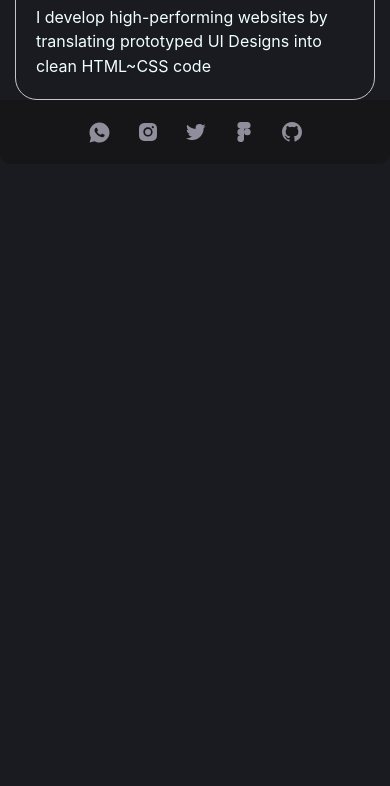
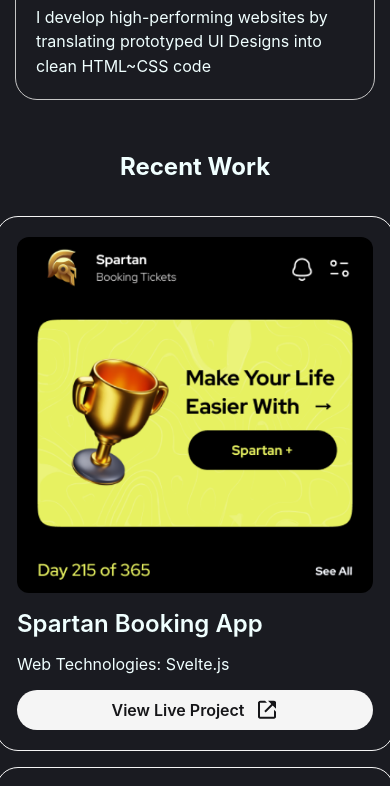
Before and after one commit to joeokat/Portfolio2.0, a React (Create React App) app: page / in a window 390 px wide. Shown: the part 980-1766 px from the top of the page. Before the commit the page ends 1149 px from the top, so only its background shows below. Built offline with nearby package versions, Linux system fonts and the light colour scheme.

Commit message:
Portfolio--container rectified

```diff
--- a/src/App.css
+++ b/src/App.css
@@ -162,19 +162,17 @@
   flex-direction: column;
   justify-content: center;
   align-items: center;
-  max-width: 640px;
-  margin: 0 auto;
   margin: 32px 0;
   gap: 16px;
 }
-.portfolio--container > h2 {
+.recent--work {
   display: flex;
+  align-self: center;
   justify-content: center;
-  align-items: center;
+  /* align-items: center; */
 }
 .portfolio--row {
   display: flex;
-  flex-direction: column;
   gap: 16px;
 }
 .portfolio--card {
@@ -184,9 +182,9 @@
   width: 398px;
   padding: 20px;
   border-radius: 22px;
-  border: 1px solid #fafafa;
+  border: 1px solid #f5f5f5;
 }
-.portfolio--card > img {
+.portfolio--card img {
   border-radius: 12px;
 }
 .portfolio--card > .title {
@@ -205,31 +203,10 @@
   font-size: 16px;
   font-weight: 600;
   text-decoration: none;
-  color: #102010;
-  background-color: #4BCCA5;
+  color: #161619;
+  background: #f5f5f5;
 }
 
-.info--container {
-  display: flex;
-  flex-direction: column;
-  justify-content: center;
-  align-items: center;
-  max-width: 640px;
-  margin: 0 auto;
-  padding: 22px 35px;
-  background: #1a1b21;
-}
-
-.about--me > h3,
-.my--skills > h3 {
-  margin-bottom: -10px;
-}
-
-.about--me > p,
-.my--skills > p {
-  color: #dcdcdc;
-  font-size: 16px;
-}
 
 .card {
   display: flex;
@@ -329,4 +306,13 @@
     flex-direction: column;
     align-items: start;
   }
+
+  .portfolio--container {
+    /* width: 100%; */
+    padding: 0 15px;
+  }
+  .portfolio--row {
+    display: flex;
+    flex-direction: column;
+  }
 }
--- a/src/App.js
+++ b/src/App.js
@@ -2,19 +2,17 @@
 import "./App.css";
 import Profile from "./components/Profile.jsx";
 import { Services } from "./components/Services.jsx";
-// import Info from "./components/Info.jsx";
-// import { SpartanAds } from "./components/SpartanAds.jsx";
-// import { Portfolio } from "./components/Portfolio.jsx";
+// import Nav from "./components/Nav.jsx";
+import { Portfolio } from "./components/Portfolio.jsx";
 import Socials from "./components/Socials.jsx";
 
 export default function App() {
   return (
     <div className="App">
+      {/* <Nav /> */}
       <Profile />
       <Services />
-      {/* <Portfolio /> */}
-      {/* <Info /> */}
-      {/* <SpartanAds /> */}
+      <Portfolio />
       <Socials />
     </div>
   );
--- /dev/null
+++ b/src/components/Nav.jsx
@@ -0,0 +1,11 @@
+import React from "react";
+
+
+export default function Nav() {
+  return (
+    <div className="nav--container">
+
+
+    </div>
+  );
+}
--- a/src/components/Portfolio.jsx
+++ b/src/components/Portfolio.jsx
@@ -6,14 +6,14 @@
 export const Portfolio = () => {
   return (
     <div className='portfolio--container'>
-        <h2>Recent Work</h2>
+      <h2 className='recent--work'>Recent Work</h2>
 
-            <div className="portfolio--row">
+        <div className="portfolio--row">
             <div className='portfolio--card'>
                 <img src={odx} alt="" />
                 <p className='title'>Spartan Booking App</p>
                 <p> Web Technologies: Svelte.js</p>
-                <a className='view--BTN' href="odx.vercel.app" target='_blank' > View Live Project
+                <a className='view--BTN' href="https://odx.vercel.app" target='_blank' rel='noreferrer'> View Live Project
                 <img src={web} alt="" />
                 </a>
             </div>
@@ -22,11 +22,11 @@
                 <img src={cv} alt="" />
                 <p className='title'>Portfolio Web App 2.0</p>
                 <p> Web Technologies: HTML + CSS</p>
-                <a className='view--BTN' href="#"> View Live Project
+                <a className='view--BTN' href="https://threads.net/fleetlabsgh" target='_blank' rel='noreferrer'> View Live Project
                 <img src={web} alt="" />
                 </a>
             </div>
-            </div>
+        </div>
     </div>
   )
 }
```
Also changed, not shown: src/components/Info.jsx (deleted, +0 -23 lines), src/assets/web.svg.
